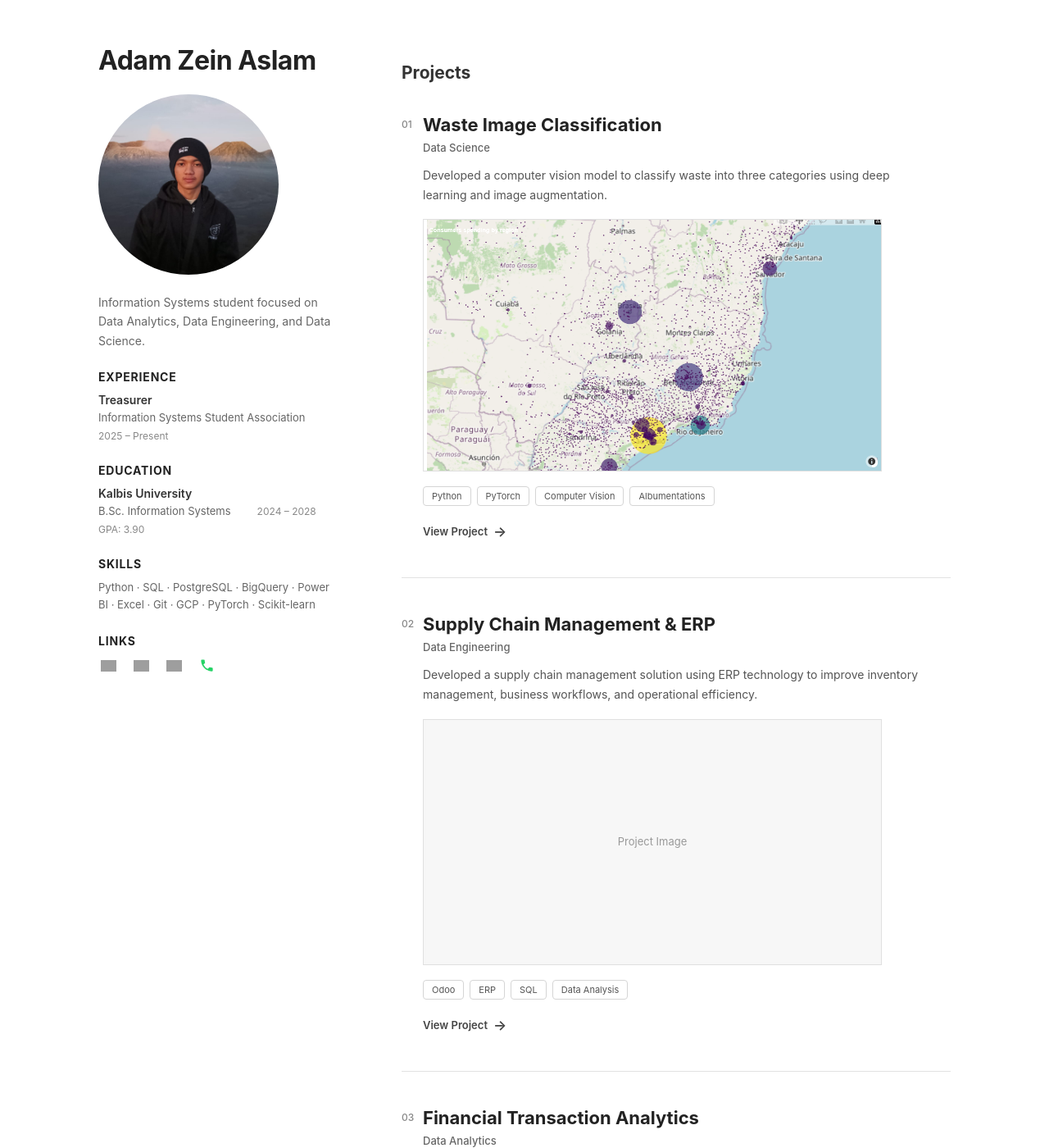
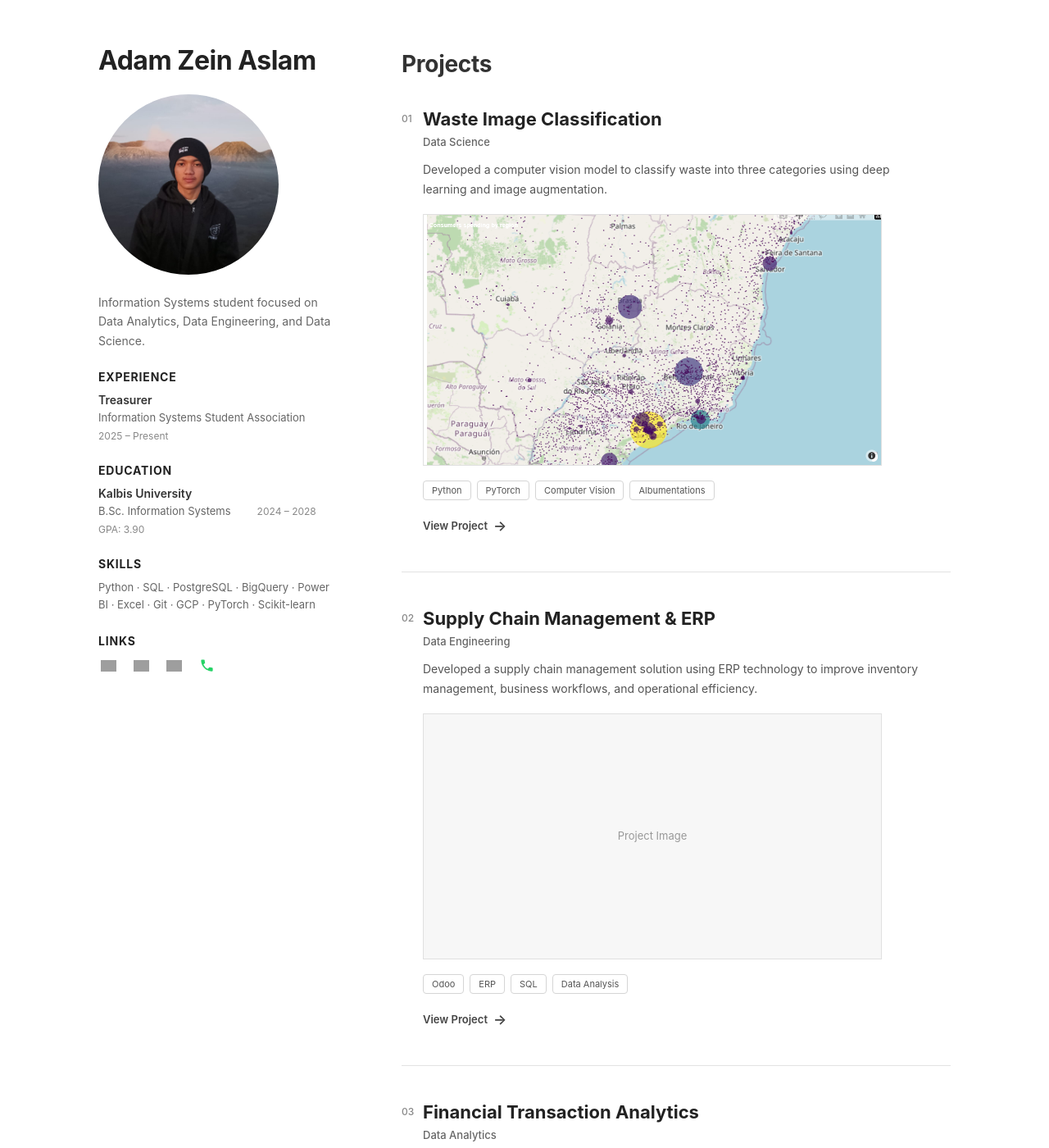
Before and after one commit to AdamZeinAslam/AdamZeinAslam.github.io, a Jekyll site: the page built from index.md, in a window 1280 px wide and 1400 px high. Shown: the whole window at 82% size. Built offline with Jekyll 4.4.1, drawn with Linux system fonts in a browser that asks for light colours; grey boxes are pictures that could not be loaded.

Commit message:
Refine styles for projects section in CSS
Adjusted margins and font sizes for project section styles.

```diff
--- a/assets/css/style.css
+++ b/assets/css/style.css
@@ -366,22 +366,26 @@ body {
    PROJECT HEADER
    ========================================================= */
 
+/* =========================================================
+   PROJECT SECTION TITLE
+   ========================================================= */
+
 .projects-section .projects-header {
-  margin: 5px 0 32px 0 !important;
+  margin: 5px 0 35px 0;
+  padding: 0;
 }
 
-.projects-section .section-label {
-  margin: 0 !important;
+.projects-section .projects-title {
+  margin: 0;
+  padding: 0;
 
-  font-size: 32px !important;
+  font-size: 28px;
+  font-weight: 700;
+  line-height: 1.3;
 
-  font-weight: 700 !important;
+  letter-spacing: -0.3px;
 
-  line-height: 1.2 !important;
-
-  letter-spacing: -0.5px !important;
-
-  color: #333333 !important;
+  color: #333333;
 }
 /* =========================================================
    PROJECT CARD
```
